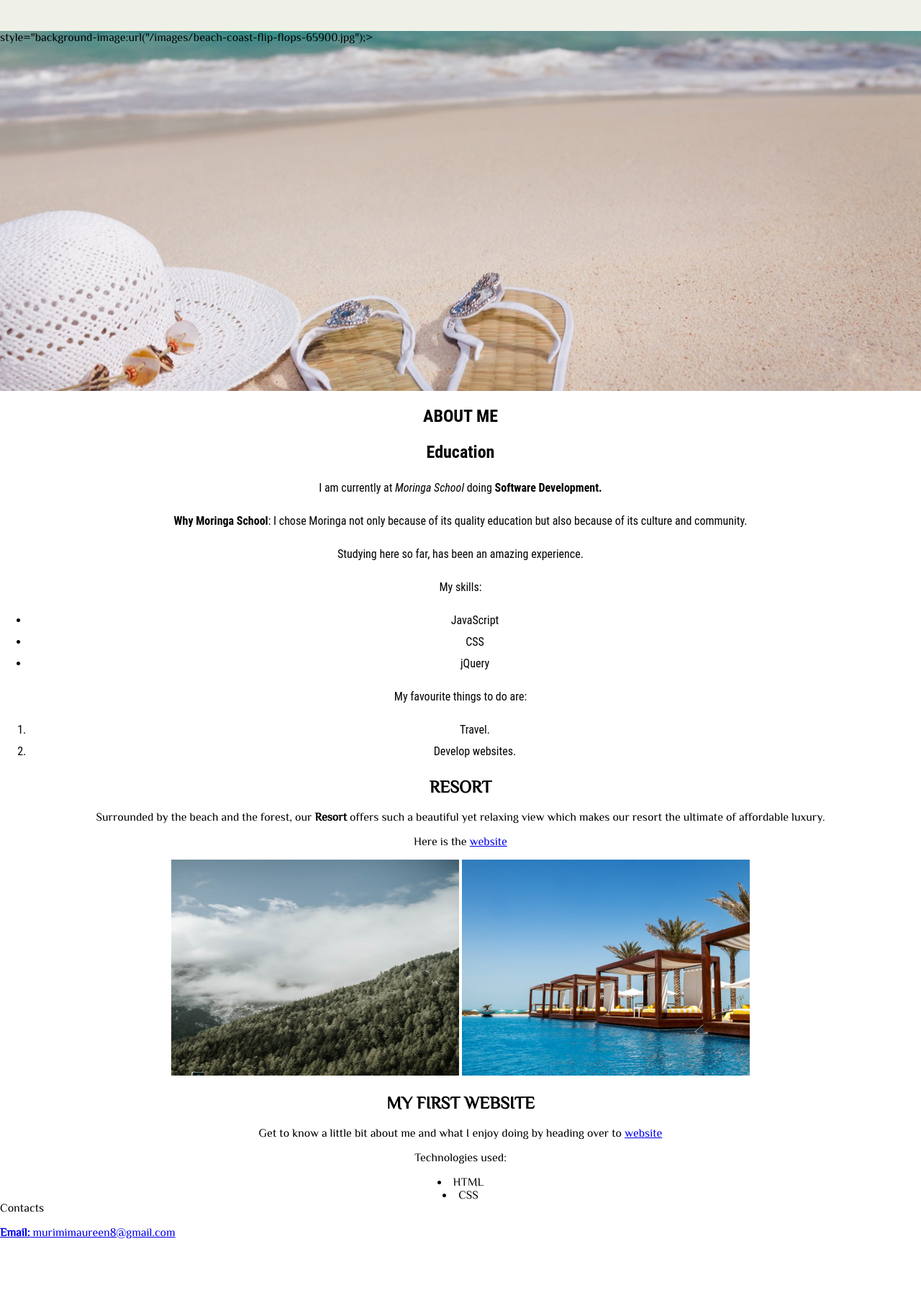
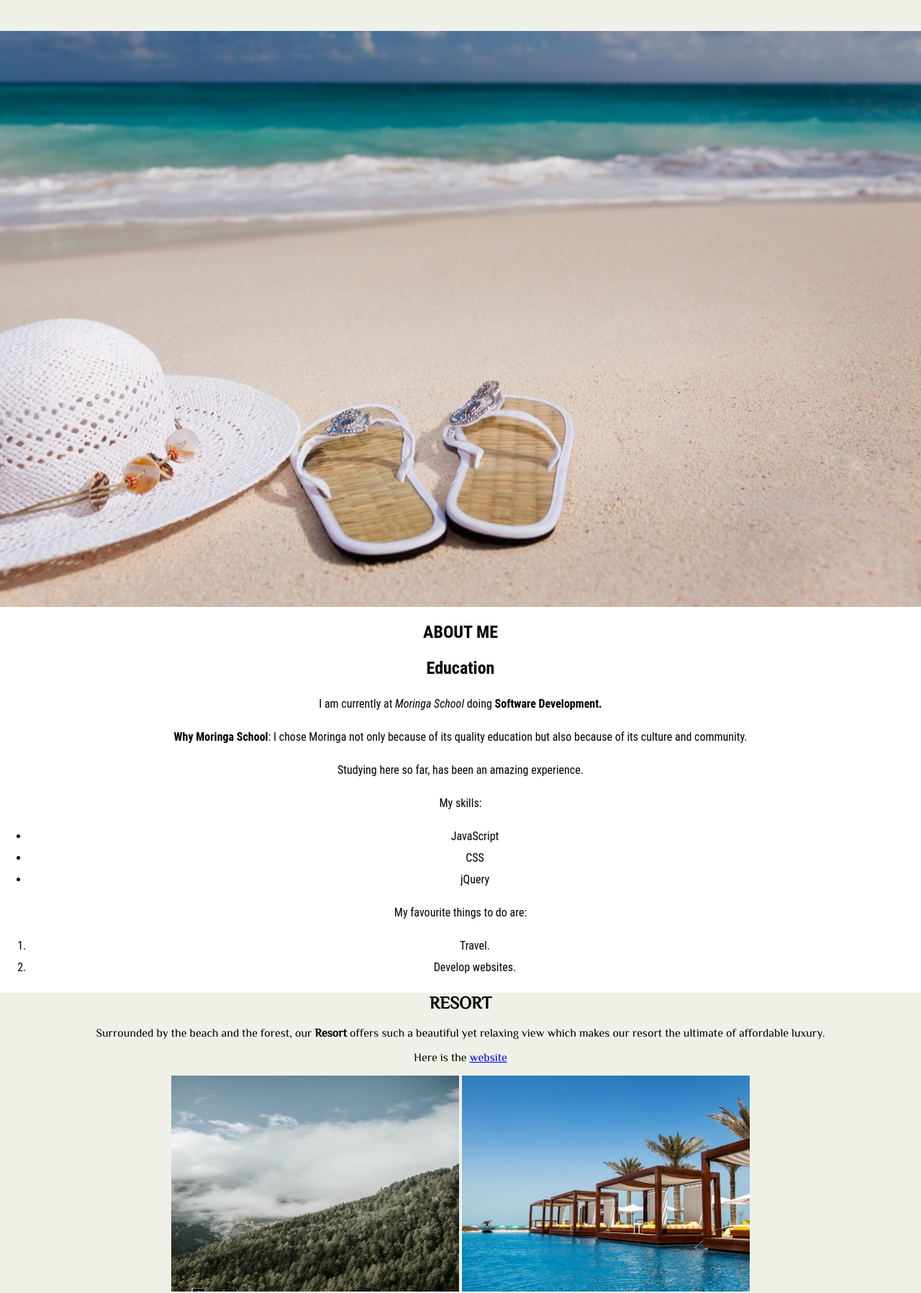
Before and after one commit to maureen28/portfolio, a plain HTML site: page index.html in a window 1280 px wide. Shown: the part 128-1924 px from the top of the page at 72% size. Before the commit the page ends 1865 px from the top, so only its background shows below. Drawn offline with Linux system fonts and the light colour scheme.

Commit message:
add README.md

```diff
--- a/css/styles.css
+++ b/css/styles.css
@@ -16,11 +16,11 @@ body {
     margin-left: 500px;
 
 }
-#cover {
-    background: url("/images/beach-coast-flip-flops-65900.jpg");
+.cover {
+    background-image: url(images/beach-coast-flip-flops-65900.jpg);
     background-position: center center;
     background-repeat: no-repeat;
-    height: 500px;
+    height:800px;
     background-size: cover;
 }
 .about {
@@ -37,8 +37,18 @@ display: block;
 float: left;
 height:auto;
 size:20px;
+
+@media screen and (min-width=480px) {}
 }
 .projects{
     font-style: normal;
     text-align: center;
+    background-color: #EFF1E8;
 }
+.footer {
+    font-family: 'Roboto Condensed', sans-serif;
+    font-style: normal;
+    font-size: medium;
+    text-align: center;
+
+}
--- a/index.html
+++ b/index.html
@@ -18,7 +18,8 @@
         </div>
 
     </header>
-    <section id="cover"> style="background-image:url("/images/beach-coast-flip-flops-65900.jpg");> </section>
+    <section class= "cover" style="background-image:url(images/beach-coast-flip-flops-65900.jpg)">
+    </section>
 
     <section id="one">
         <div class ="about">
@@ -64,9 +65,8 @@
                         <li>CSS
       </span>
     </section>
-    <section>
-        <footer>
-            Contacts
+    <section class= "footer">
+            <h1>Stay Updated.</h1>
             <p><strong>
 <a href="maureen":#>Email:</strong> murimimaureen8@gmail.com</a></p>
         </footer>
```
Also changed, not shown: 1 other file.
